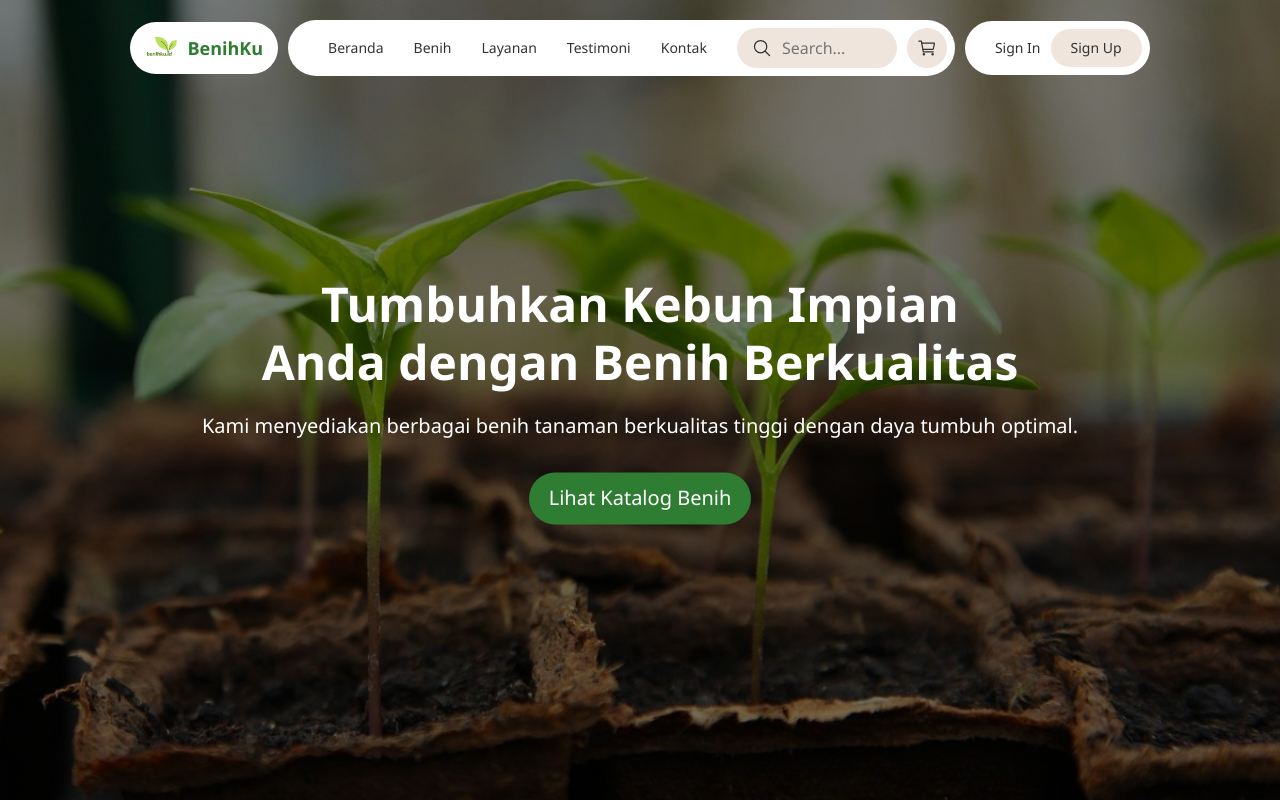
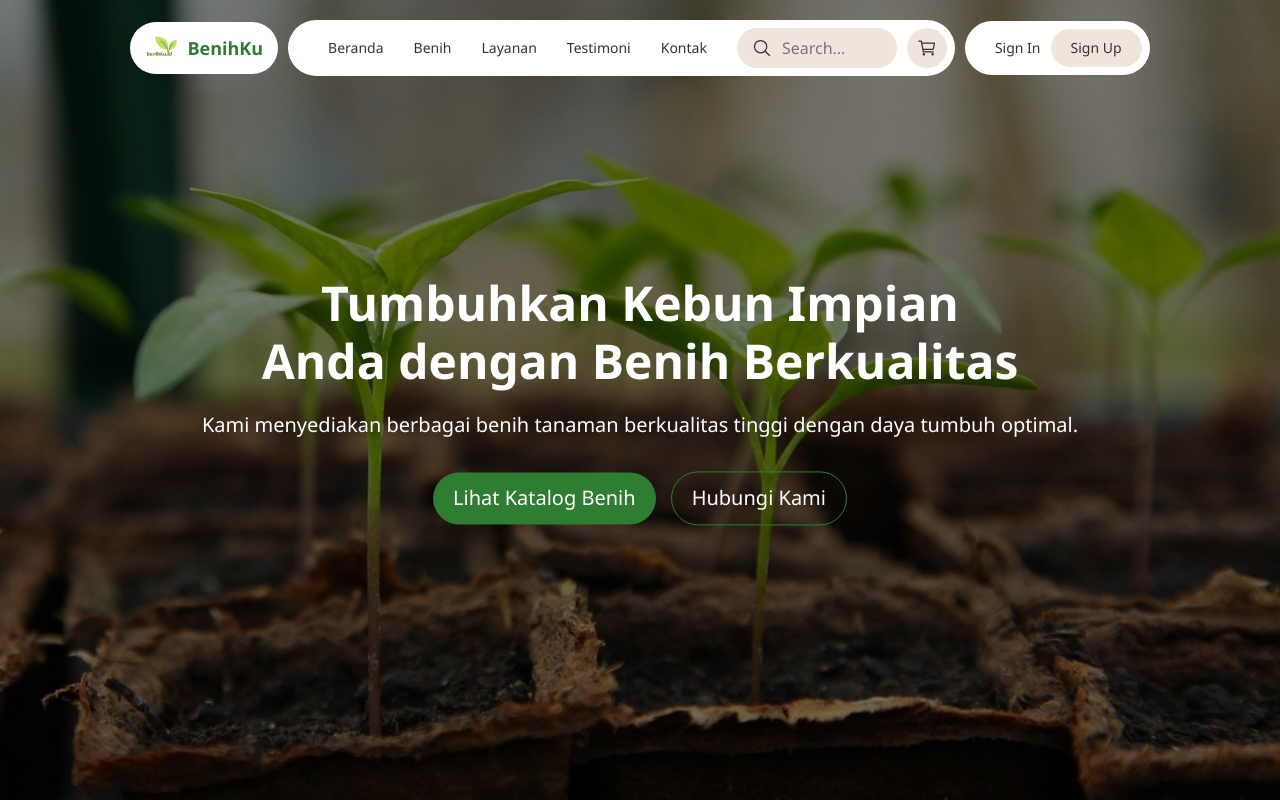
Before and after one commit to RumahAGP/Tanam.in, a PHP site: page / in a window 1280 px wide. Run offline with PHP 8.4, Linux system fonts and the light colour scheme.

Commit message:
nambah hubungi kami cta

```diff
--- a/assets/css/index-style.css
+++ b/assets/css/index-style.css
@@ -41,3 +41,13 @@ header {
   font-weight: 500;
   border-radius: 30px;
 }
+
+
+.hero-content .kontak-kami {
+  border: 1px solid #2e7d32;
+
+  padding: 10px 20px;
+  font-size: 20px;
+  font-weight: 500;
+  border-radius: 30px;
+}
--- a/index.html
+++ b/index.html
@@ -75,7 +75,8 @@
           tumbuh optimal.
         </p>
         <div class="hero-actions">
-          <a href="" class="see-catalog">Lihat Katalog Benih</a>
+          <a href="products.html" class="see-catalog">Lihat Katalog Benih</a>
+          <a href="contact.html" class="kontak-kami">Hubungi Kami</a>
         </div>
       </div>
     </header>
```
